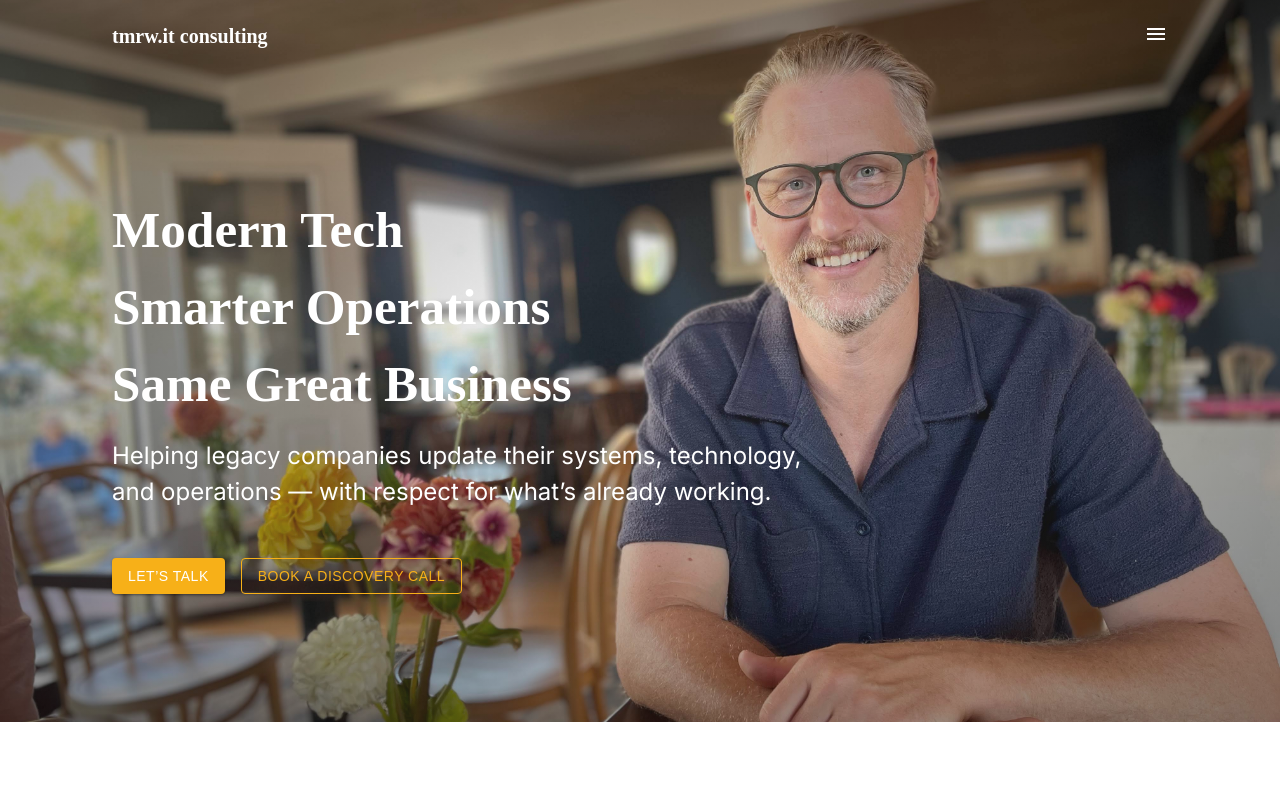
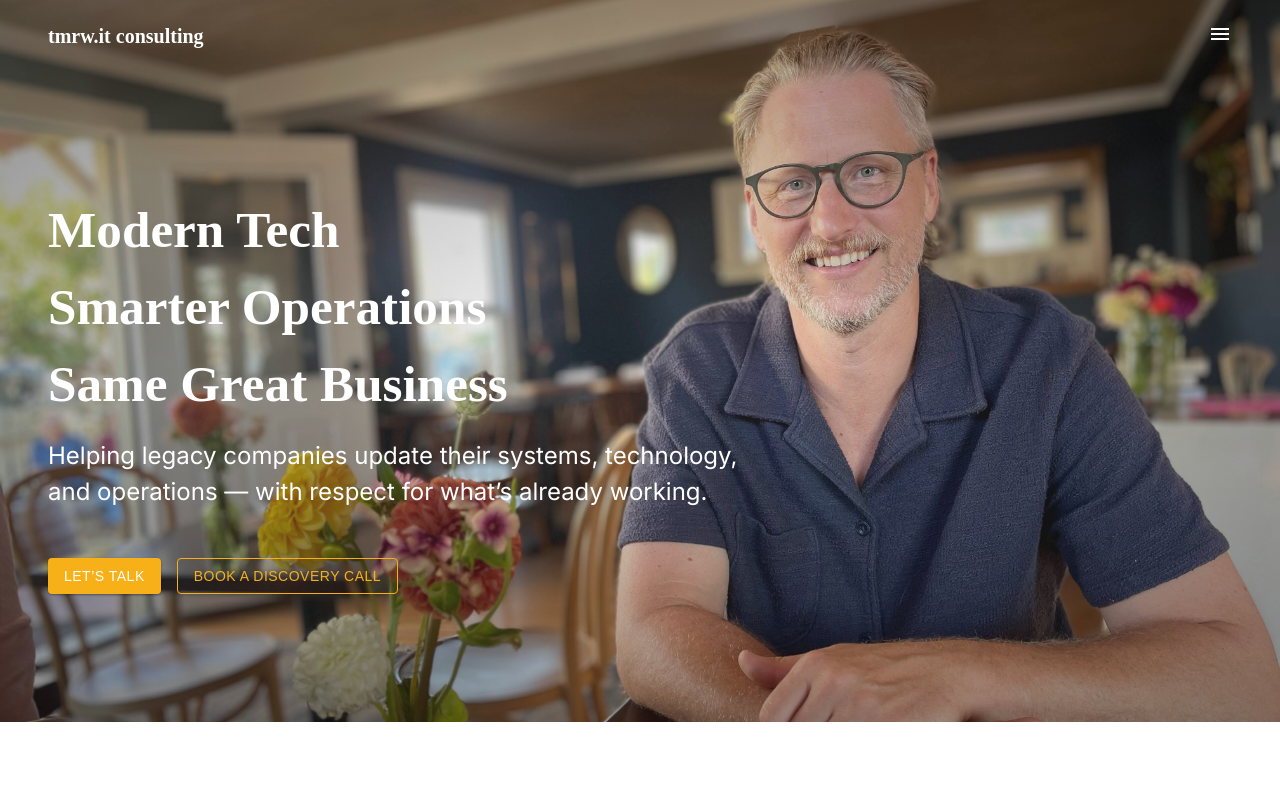
Before and after one commit to nathanaelnienaber/n2n.work, a React (Vite) app: page / in a window 1280 px wide. Shown: the top 797 px of the page. Built offline with nearby package versions, Linux system fonts and the light colour scheme; a web font is replaced by a local one.

Commit message:
changed header and hero css to match at 95%

```diff
--- a/src/styles/header.css
+++ b/src/styles/header.css
@@ -23,14 +23,15 @@
   display: flex;
   align-items: center;
   justify-content: space-between;
-  width: calc(100% - 12rem);
-  margin-left: 6rem;
-  margin-right: 6rem;
-  max-width: none;
+  width: 95%;
+  max-width: 90060px;
+  margin: 0 auto;
+  padding: 0 calc(var(--spacing-unit) * 2);
   padding-top: 1.3rem;
   padding-bottom: 1.3rem;
   position: relative;
 }
+
 
 .site-header .logo {
   font-weight: 600;
--- a/src/styles/hero.css
+++ b/src/styles/hero.css
@@ -13,7 +13,6 @@ header.hero {
 header.hero h1 {
   font-size: 4vw;
   color: rgba(255, 255, 255, 1);
-  /* margin-bottom: calc(var(--spacing-unit) * 8); */
 }
 
 header.hero p {
@@ -23,11 +22,9 @@ header.hero p {
   color: rgba(255, 255, 255, 1);
 }
 
-/* Offset hero content 10rem from the left */
 header.hero.hero-left .container {
-  width: calc(100% - 12rem);
-  margin-left: 6rem;
-  margin-right: 6rem;
-  max-width: none;
-  text-align: left;
+  width: 95%;
+  max-width: 90060px;
+  margin: 0 auto;
+  padding: 0 calc(var(--spacing-unit) * 2);
 }
--- a/src/styles/layout.css
+++ b/src/styles/layout.css
@@ -15,8 +15,6 @@ section h2 {
 
 .section-content p {
   max-width: 680px;
-  margin-left: auto;
-  margin-right: auto;
   color: var(--font-color);
 }
 
```
